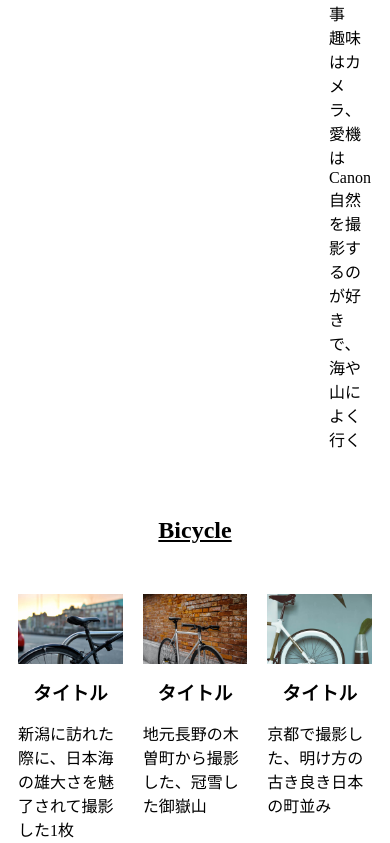
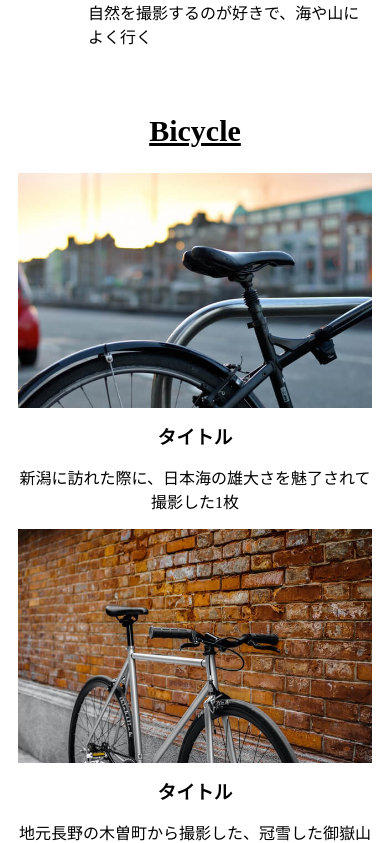
Before and after one commit to daizuhiroyuki/samurai, a plain HTML site: page kadai_002/index.html in a window 390 px wide. Shown: the part 846-1689 px from the top of the page. Drawn offline with Linux system fonts and the light colour scheme.

Commit message:
1/30(木)

```diff
--- a/kadai_002/css/style.css
+++ b/kadai_002/css/style.css
@@ -1,16 +1,17 @@
 * {
- box-sizing: border-box;
+    box-sizing: border-box;
 }
 
 .header-inner {
-    display:flex;
+    display: flex;
     justify-content: space-between;
 
 }
 
-.header-inner  a {
+.header-inner a {
     color: black;
     font-weight: bold;
+    font-size: 20px;
 
 }
 
@@ -23,7 +24,8 @@
 
 h1 {
     margin-left: 20px;
-    width:120px;
+    width: 120px;
+
 }
 
 
@@ -35,17 +37,19 @@ nav .menu {
 
 
 nav li {
-    margin:0 30px;
+    margin: 0 30px;
     list-style: none;
 }
 
 img {
     width: 100%;
+    max-width: 1920px;
 }
 
 #about {
     text-align: center;
     text-decoration: underline;
+    font-size: 30px;
 
 }
 
@@ -60,6 +64,7 @@ img {
 
 .about-inner {
     display: flex;
+    flex-wrap: wrap;
     margin: 50px auto;
     max-width: 950px;
     justify-content: center;
@@ -69,7 +74,7 @@ img {
 .content {
     margin: 0 0 auto 20px;
     padding: 0 20px;
-  }
+}
 
 ul li {
     list-style: none;
@@ -78,17 +83,33 @@ ul li {
 
 .bicycle-inner {
     display: flex;
-    margin:  50px auto;
+    flex-wrap: wrap;
+    margin: 0px auto;
     justify-content: center;
-
+    max-width: 960px;
 }
 
 .item {
     margin: 0 10px;
-    width:30%;
+    width: 30%;
 }
 
 .title {
     text-align: center;
     margin: 10px auto;
 }
+
+
+@media screen and  (max-width: 600px) {
+
+    .item {
+        width: 100%;
+        text-align: center;
+    }
+
+    .about-inner {
+        width: 100%;
+
+    }
+
+}
--- a/kadai_002/index.html
+++ b/kadai_002/index.html
@@ -29,7 +29,7 @@
 
 <main>
     <article>
-      <div>
+      <div id="mainvisual">
         <img src="img/mainvisual.jpg">
       </div>
 
```
